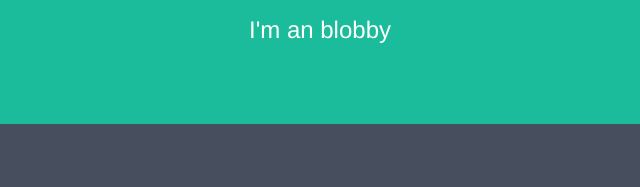
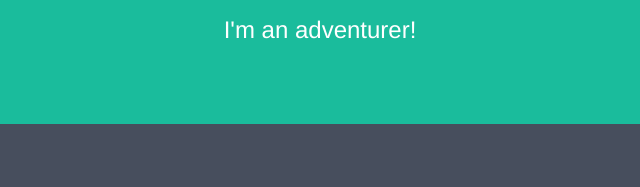
Before and after one commit to bjmurrell/bjmurrell.github.io, a plain HTML site: page index.html in a window 1280 px wide. Shown: the part 279-466 px from the top of the page, 320-960 px from the left. Drawn offline with nearby package versions, Linux system fonts and the light colour scheme.

Commit message:
Update index.html

```diff
--- a/index.html
+++ b/index.html
@@ -13,7 +13,7 @@
   <div class="container-fluid bg-1 text-center">
     <h3>Who Am I?</h3>
     <img src="bird150.jpg" alt="Bird" class="img-circle">
-    <h3>I'm an blobby</h3>
+    <h3>I'm an adventurer!</h3>
   </div>
 
   <div class="container-fluid bg-2 text-center">
```
